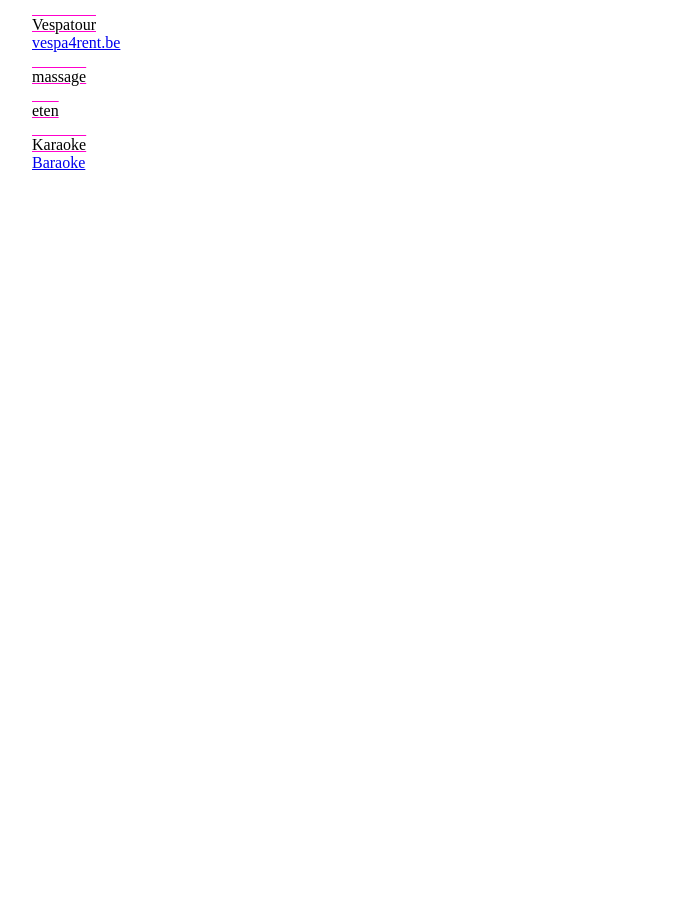
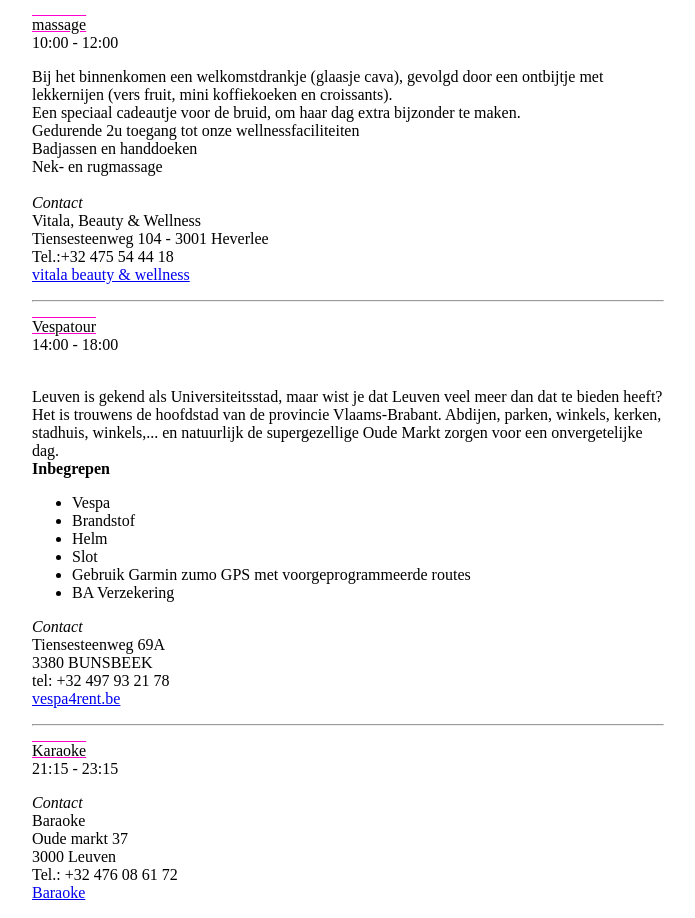
Before and after one commit to ellenenjeroengaantrouwen/ellenenjeroengaantrouwen.github.io, a plain HTML site: page ellensvrijgezellen.html in a window 1280 px wide. Shown: the whole page, without its empty margins (292-987 px from the left). Before the commit the page ends 800 px from the top, so only its background shows below. Drawn offline with Linux system fonts and the light colour scheme.

Commit message:
added contact details and hours

```diff
--- a/ellensvrijgezellen.html
+++ b/ellensvrijgezellen.html
@@ -14,6 +14,11 @@
       .title {
         text-decoration: underline overline #FF00CC;
       }
+
+      .subtitle {
+        font-style: italic;
+      }
+
     </style>
   </head>
 
@@ -21,17 +26,69 @@
 
     <div id="bigContainer">
       <p>
-        <span class="title">Vespatour</span><br />
-        <a href="https://www.vespa4rent.be/routes/leuven-anders-bekeken">
-          vespa4rent.be
-        </a>
+        <span class="title">massage</span>
+        <br />10:00 - 12:00
+        <div>
+          Bij het binnenkomen een welkomstdrankje (glaasje cava), gevolgd door een ontbijtje met lekkernijen (vers fruit, mini koffiekoeken en croissants).
+          <br />Een speciaal cadeautje voor de bruid, om haar dag extra bijzonder te maken.
+          <br />Gedurende 2u toegang tot onze wellnessfaciliteiten
+          <br />Badjassen en handdoeken
+          <br />Nek- en rugmassage
+        </div>
+        <br />
+        <div class="contact">
+          <span class="subtitle">Contact</span>
+          <br />Vitala, Beauty & Wellness
+          <br />Tiensesteenweg 104 - 3001 Heverlee
+          <br />Tel.:+32 475 54 44 18
+          <br />
+          <a href="https://www.vitala.be/">
+            vitala beauty & wellness
+          </a>
+        </div>
       </p>
-      <p><span class="title">massage</span></p>
 
-      <p><span class="title">eten</span></p>
+<hr />
+      <p>
+        <span class="title">Vespatour</span>
+        <br />14:00 - 18:00
+
+        <div>
+          <br />Leuven is gekend als Universiteitsstad, maar wist je dat Leuven veel meer dan dat te bieden heeft? Het is trouwens de hoofdstad van de provincie Vlaams-Brabant. Abdijen, parken, winkels, kerken, stadhuis, winkels,... en natuurlijk de supergezellige Oude Markt zorgen voor een onvergetelijke dag.
+          <br /><b>Inbegrepen</b>
+          <ul>
+            <li>Vespa</li>
+            <li>Brandstof</li>
+            <li>Helm</li>
+            <li>Slot</li>
+            <li>Gebruik Garmin zumo GPS met voorgeprogrammeerde routes</li>
+            <li>BA Verzekering</li>
+          </ul>
+        </div>
+        <div class="contact">
+          <span class="subtitle">Contact</span>
+          <br />Tiensesteenweg 69A
+          <br />3380 BUNSBEEK
+          <br />tel: +32 497 93 21 78
+          <br /><a href="https://www.vespa4rent.be/routes/leuven-anders-bekeken">
+            vespa4rent.be
+          </a>
+        </div>
+      </p>
+
+<hr />
       <p>
         <span class="title">Karaoke</span> <br />
-        <a href="https://reserveren.baraoke.be/">Baraoke</a>
+        21:15 - 23:15
+
+        <div class="contact">
+          <span class="subtitle">Contact</span>
+          <br />Baraoke
+          <br />Oude markt 37
+          <br />3000 Leuven
+          <br />Tel.: +32 476 08 61 72
+          <br /><a href="https://www.baraoke.be/">Baraoke</a>
+        </div>
       </p>
     </div>
   <body>
```
